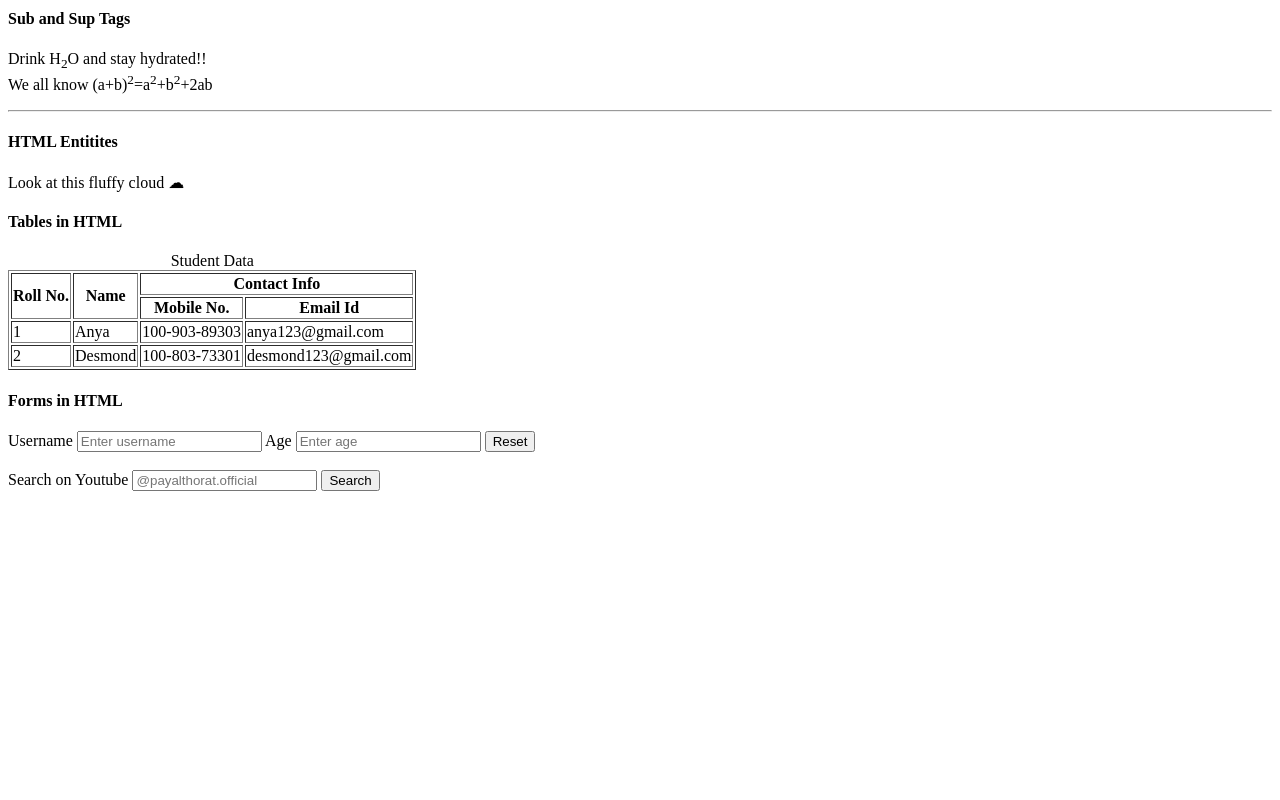
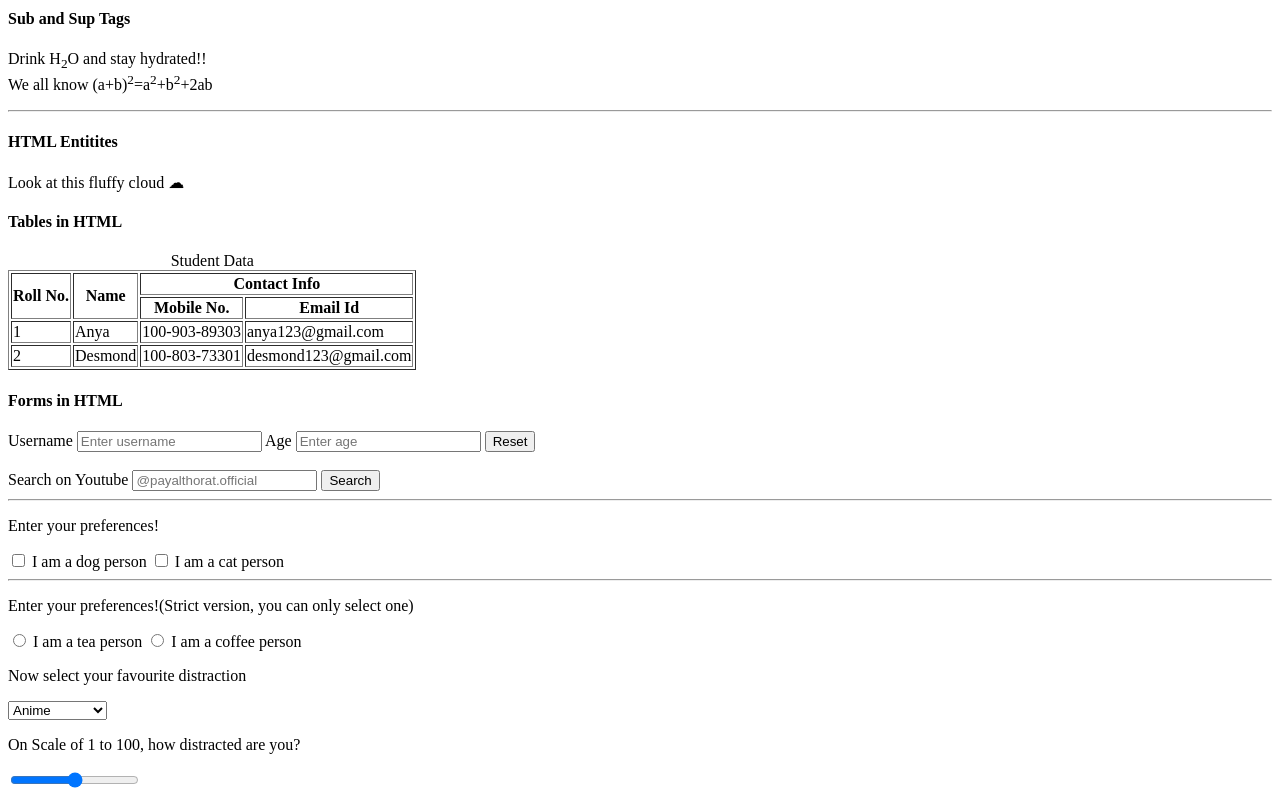
Before and after one commit to payalthorat58/Web-Dev-Journey, a plain HTML site: page HTML/index.html in a window 1280 px wide. Shown: the part 683-1483 px from the top of the page. Before the commit the page ends 1182 px from the top, so only its background shows below. Drawn offline with Linux system fonts and the light colour scheme.

Commit message:
HTML updates

```diff
--- a/HTML/index.html
+++ b/HTML/index.html
@@ -76,7 +76,7 @@
         <input type="text" placeholder="Enter username" id="username" name="username">
         <label for="age">Age</label>
         <input type="number" placeholder="Enter age" id="age" name="age">
-        <button type="reset">
+        <button type="reset" >
             Reset
         </button>
         <br>
@@ -84,6 +84,34 @@
         <label for="search_query">Search on Youtube</label>
         <input type="text" placeholder="@payalthorat.official" id="search_query" name="search_query">
         <button type="submit">Search</button>
+        <hr>
+
+        <p>Enter your preferences!</p>
+
+        <input type="checkbox" id="choice1" name="dog person">
+        <label for="choice1">I am a dog person</label>
+        <input type="checkbox" id="choice2" name="cat person">
+        <label for="choice2">I am a cat person</label>
+
+        <hr>
+        <p>Enter your preferences!(Strict version, you can only select one)</p>
+
+        <input type="radio" id="rc1" name="refreshments">
+        <label for="rc1">I am a tea person</label>
+        <input type="radio" id="rc2" name="refreshments">
+        <label for="rc2">I am a coffee person</label>
+
+        <br>
+
+        <p>Now select your favourite distraction</p>
+        <select>
+            <option>Anime</option>
+            <option>K-drama</option>
+            <option>Social Media</option>
+        </select>
+        <p>On Scale of 1 to 100, how distracted are you?</p>
+        <input type="range" min="0" max="100">
+
 
 
     </form>
```
